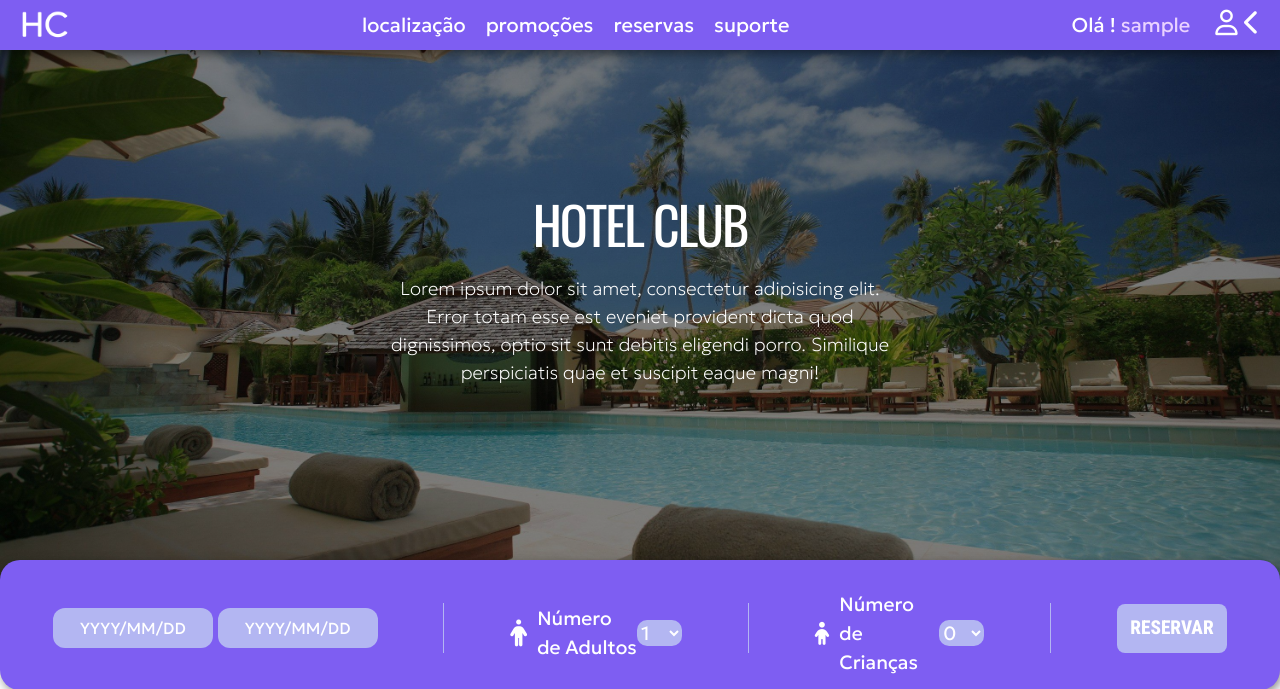
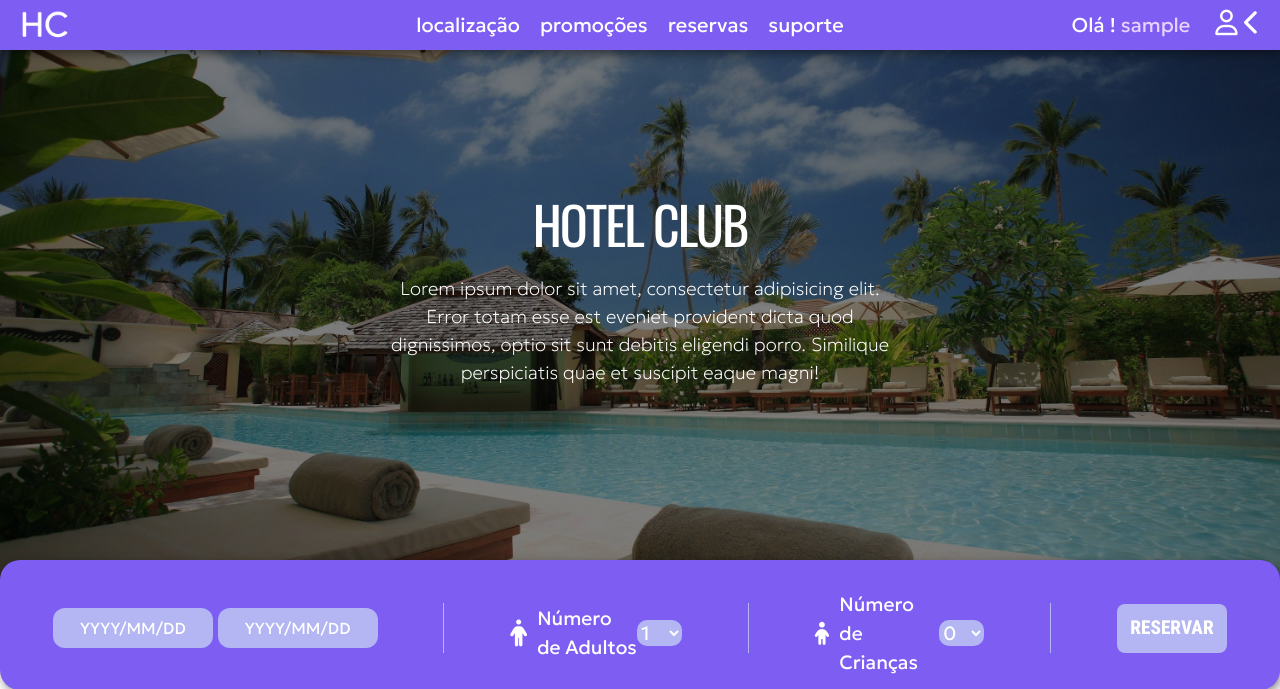
Before and after one commit to L9c25/Pousada_Trabalho, a PHP site: page / in a window 1280 px wide. Shown: the top 689 px of the page. Run offline with PHP 8.4, Linux system fonts and the light colour scheme; the visitor is signed in with stand-in values (Sample User, id 1); data that the repository does not hold is empty.

Commit message:
correçao centeralização do navlink

```diff
--- a/APP/assets/css/800px.css
+++ b/APP/assets/css/800px.css
@@ -1,3 +1,9 @@
+@media screen and (max-width: 1005px) and (min-width: 801px){
+    .user_name{
+        display: none;
+    }
+}
+
 @media screen and (max-width: 800px) {
 
     .slide-container {
--- a/APP/assets/css/Desktop.css
+++ b/APP/assets/css/Desktop.css
@@ -70,7 +70,6 @@ header {
   width: 100%;
   position: fixed;
   z-index: 100;
-  padding: 0px 20px;
   box-shadow: 2px 4px 11px -1px rgba(0, 0, 0, 0.51);
 }
 
@@ -80,14 +79,17 @@ header {
 }
 
 .nav-header {
+  width: 100%;
   display: flex;
   align-items: center;
+  justify-content: center;
   font-size: 20px;
-  margin-left: 30px;
+  position: absolute;
+  top: 10px;
 }
 
 .nav-link {
-  margin-right: 20px;
+  padding-right: 20px;
 }
 
 .menu-content {
@@ -106,6 +108,11 @@ header {
   height: 50px;
   background-position: center;
   background-size: cover;
+  margin-left: 20px;
+}
+
+.btns{
+  margin-right: 20px;
 }
 
 /*COMEÇO DA PAGINA*/
--- a/APP/components/header.php
+++ b/APP/components/header.php
@@ -6,7 +6,7 @@
 		<a href="" class="nav-link">reservas</a>
 		<a href="" class="nav-link">suporte</a>
 	</nav>
-	<span>
+	<span class="btns">
 		<span class="user_name">Olá !
 			<span id="name"><?= $_SESSION['username']; ?></span>
 		</span>
--- a/APP/components/header_adm.php
+++ b/APP/components/header_adm.php
@@ -8,12 +8,12 @@
 		<!-- link exclusiva para adms -->
 		<a href="test2.php" class="nav-link-last" id="adm">CMD</a>
 	</nav>
-	<span>
+	<span class="btns">
 		<span class="user_name">Olá !
 			<span id="name"><?= $_SESSION['username']; ?></span>
 		</span>
 		<i class="fa-regular fa-user" id="icon-login">
-			<a href="logout.php" style="padding-left: 1em;">
+			<a href="logout.php">
 				<i class="fa fa-chevron-left"></i>
 			</a>
 		</i>
```
